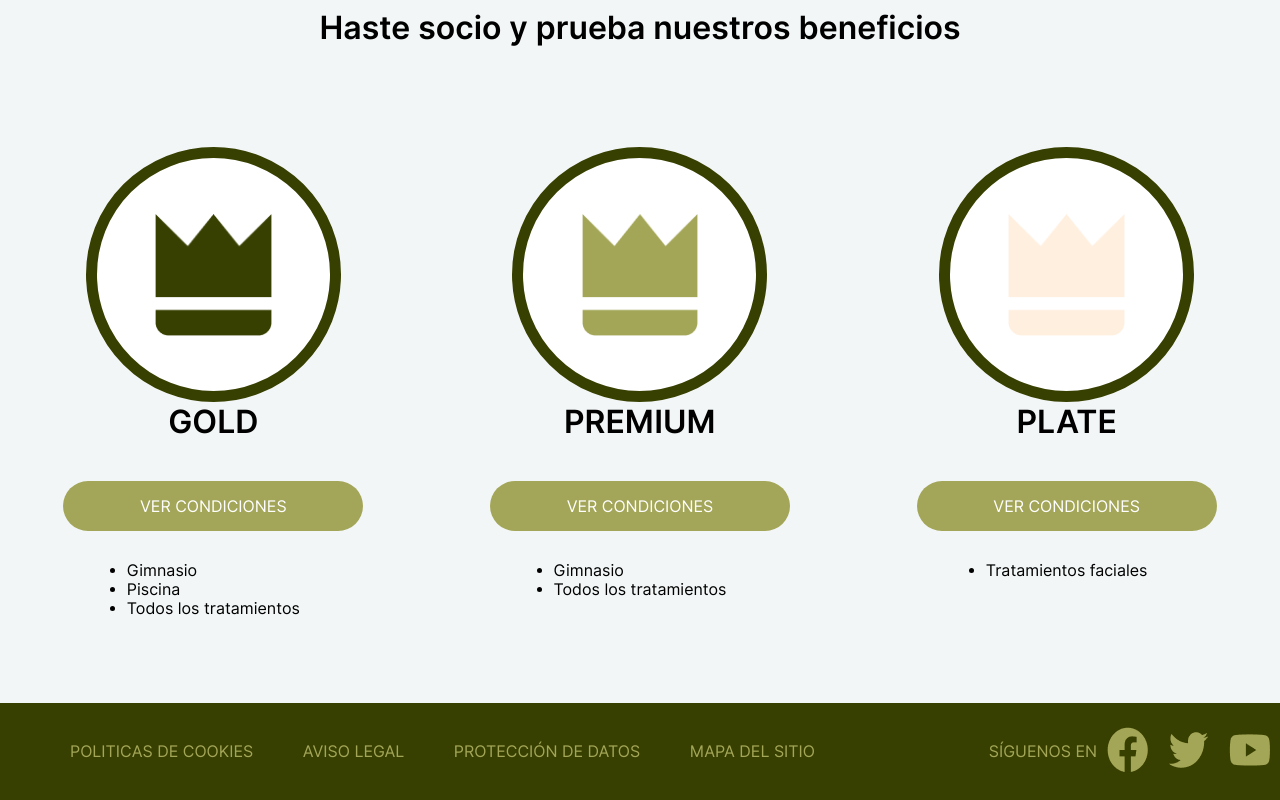
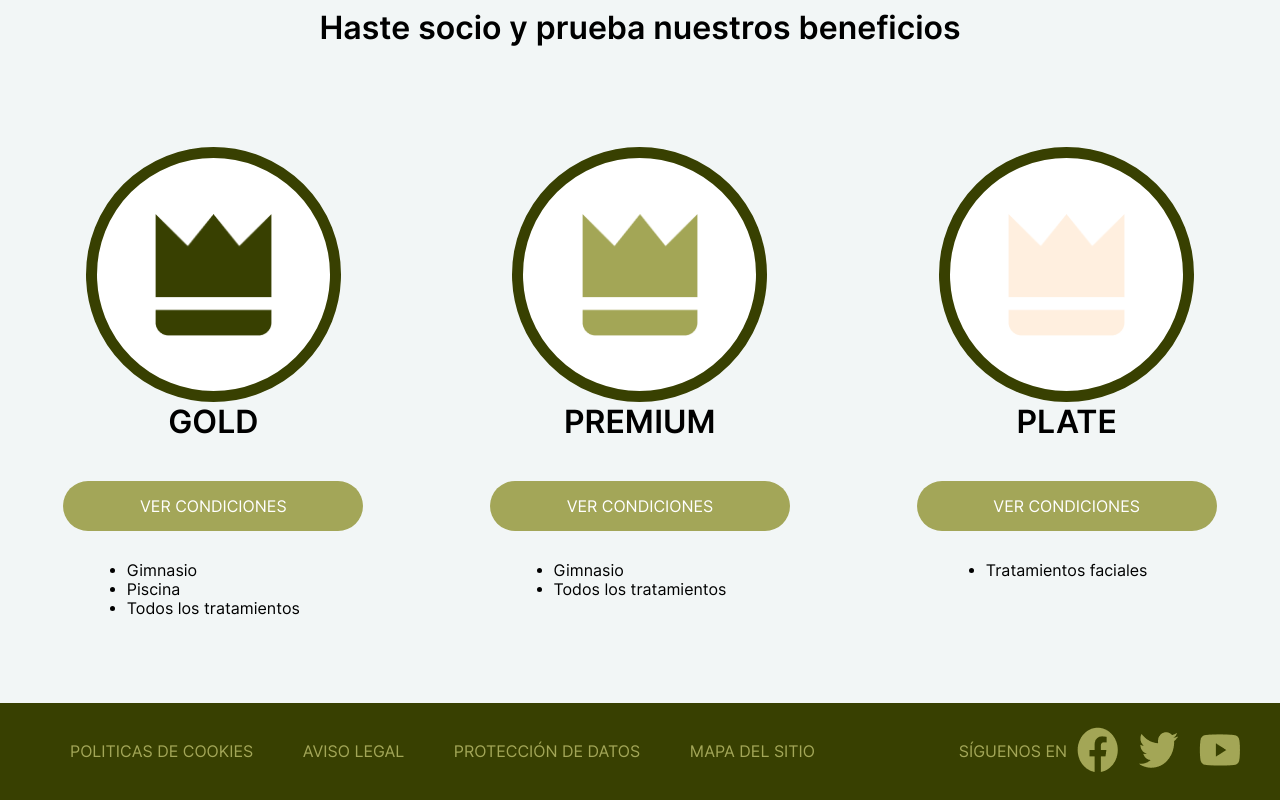
Before and after one commit to JhonMaiza/jhon_maiza, a plain HTML site: page index.html in a window 1280 px wide. Shown: the part 1752-2552 px from the top of the page. Drawn offline with Linux system fonts and the light colour scheme.

Commit message:
Corrección nombres

```diff
--- a/css/style.css
+++ b/css/style.css
@@ -89,6 +89,6 @@ a {color: #FFFFFF; text-decoration: none;}
 footer{height: 97px; display: flex; align-items: center; justify-content: space-between; background-color: #384001;}
 #lista-footer {margin-left: 70px;}
 footer ul li {display: inline-block; margin-right: 45px; color: #A3A658;}
-#redes-sociales {display: flex; justify-content: space-between; align-items: center; color: #A3A658;}
+#redes-sociales {margin-right: 30px; display: flex; justify-content: space-between; align-items: center; color: #A3A658;}
 #redes-sociales img {margin-left: 10px; margin-right: 10px;}
 footer li:hover {color: #FFFF00;}
--- a/index.html
+++ b/index.html
@@ -3,7 +3,7 @@
 <head>
     <meta charset="UTF-8">
     <meta name="viewport" content="width=device-width, initial-scale=1.0">
-    <title>SPA-Jodos</title>
+    <title>SPA-Todos</title>
     <link rel="stylesheet" href="css/style.css">
 </head>
 <body>
```
